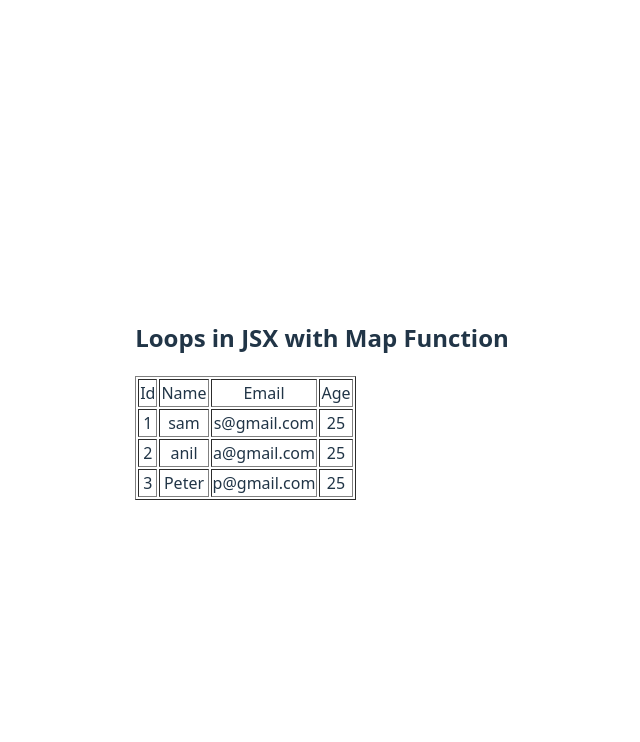
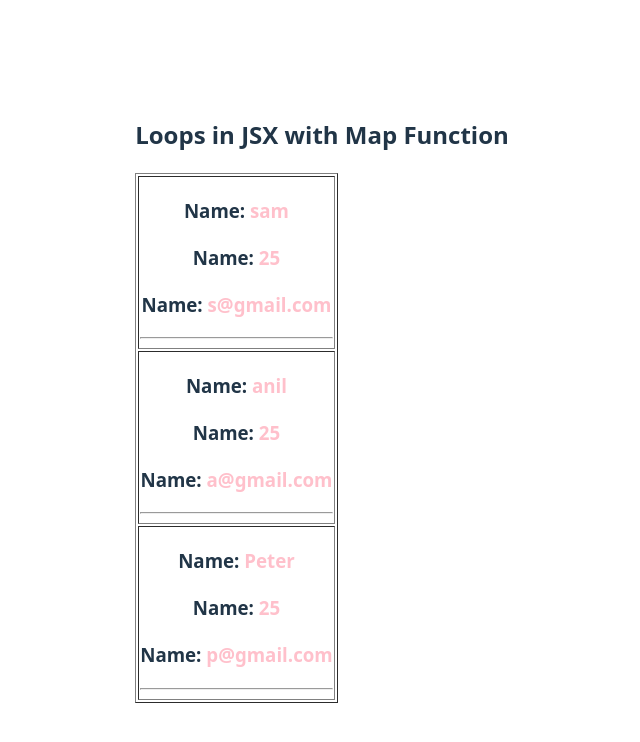
Before and after one commit to GayatriKolhapure/Learn-Online-ReactJS-Step-By-Step, a React (Vite) app in the folder React-3rd/: page / in a window 1280 px wide. Shown: the top 742 px of the page, without its empty margins (318-958 px from the left). Built offline with nearby package versions, Linux system fonts and the light colour scheme.

Commit message:
map with components

```diff
--- a/React-3rd/src/Loops.jsx
+++ b/React-3rd/src/Loops.jsx
@@ -1,3 +1,5 @@
+import User from './User.jsx'
+
 function Loops() {
   // const userNames = ["anil", "sam", "peter", "bruce"];
 
@@ -26,22 +28,12 @@ function Loops() {
     <>
       <h2>Loops in JSX with Map Function</h2>
       <table border={1}>
-        <thead>
-          <tr>
-            <td>Id</td>
-            <td>Name</td>
-            <td>Email</td>
-            <td>Age</td>
-          </tr>
-        </thead>
         <tbody>
           {userData.map((user) => {
             return (
               <tr key={user.id}>
-                <td>{user.id}</td>
-                <td>{user.name}</td>
-                <td>{user.email}</td>
-                <td>{user.age}</td>
+                <td><User data={user}/></td>
+
               </tr>
             );
           })}
--- /dev/null
+++ b/React-3rd/src/User.jsx
@@ -0,0 +1,11 @@
+const User = ({data}) =>{
+    return(
+        <>
+        <h3>Name: <span style={{color:"pink"}}>{data.name}</span> </h3>
+        <h3>Name: <span style={{color:"pink"}}>{data.age}</span> </h3>
+        <h3>Name: <span style={{color:"pink"}}>{data.email}</span> </h3>
+        <hr></hr>
+        </>
+    )
+}
+export default User;
```
